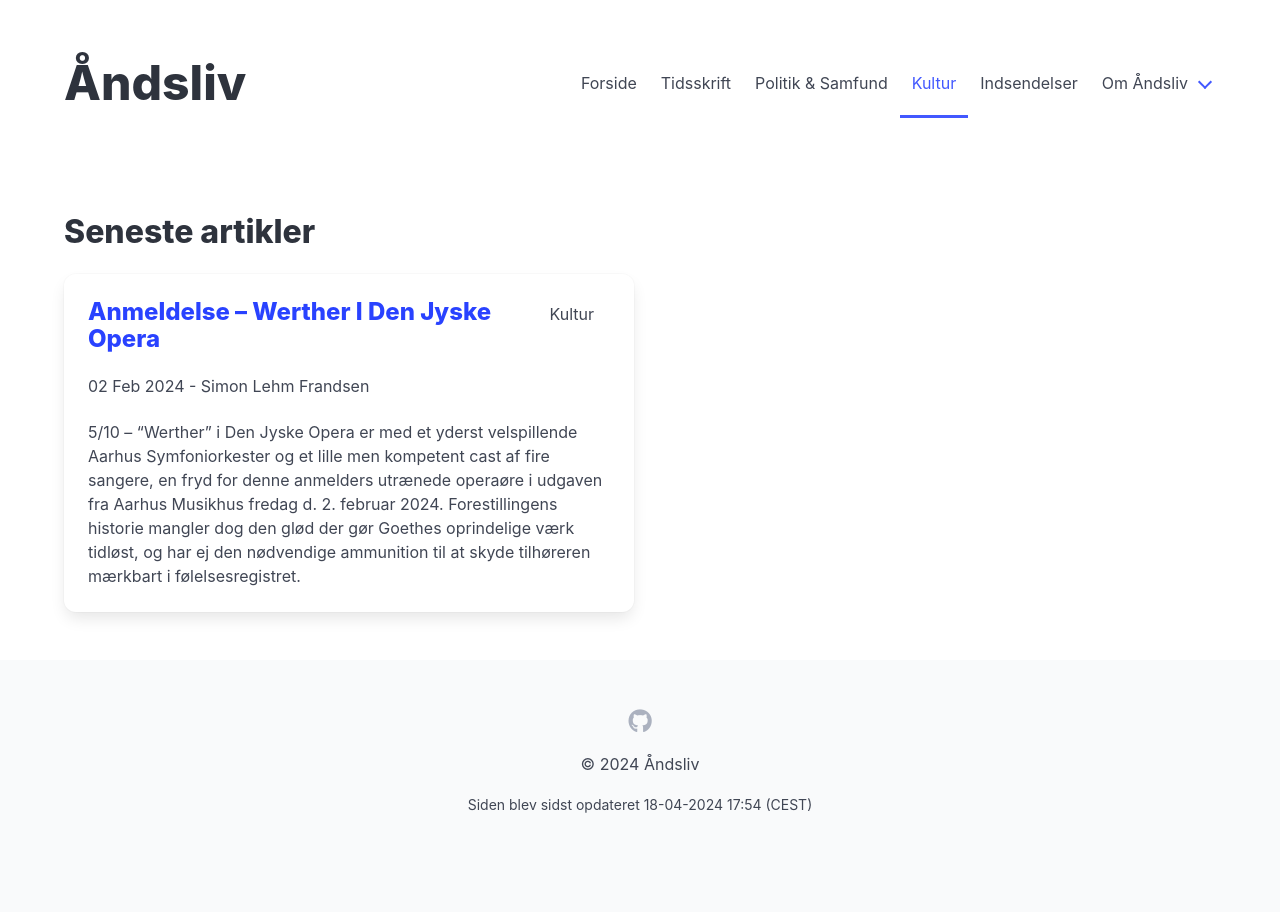
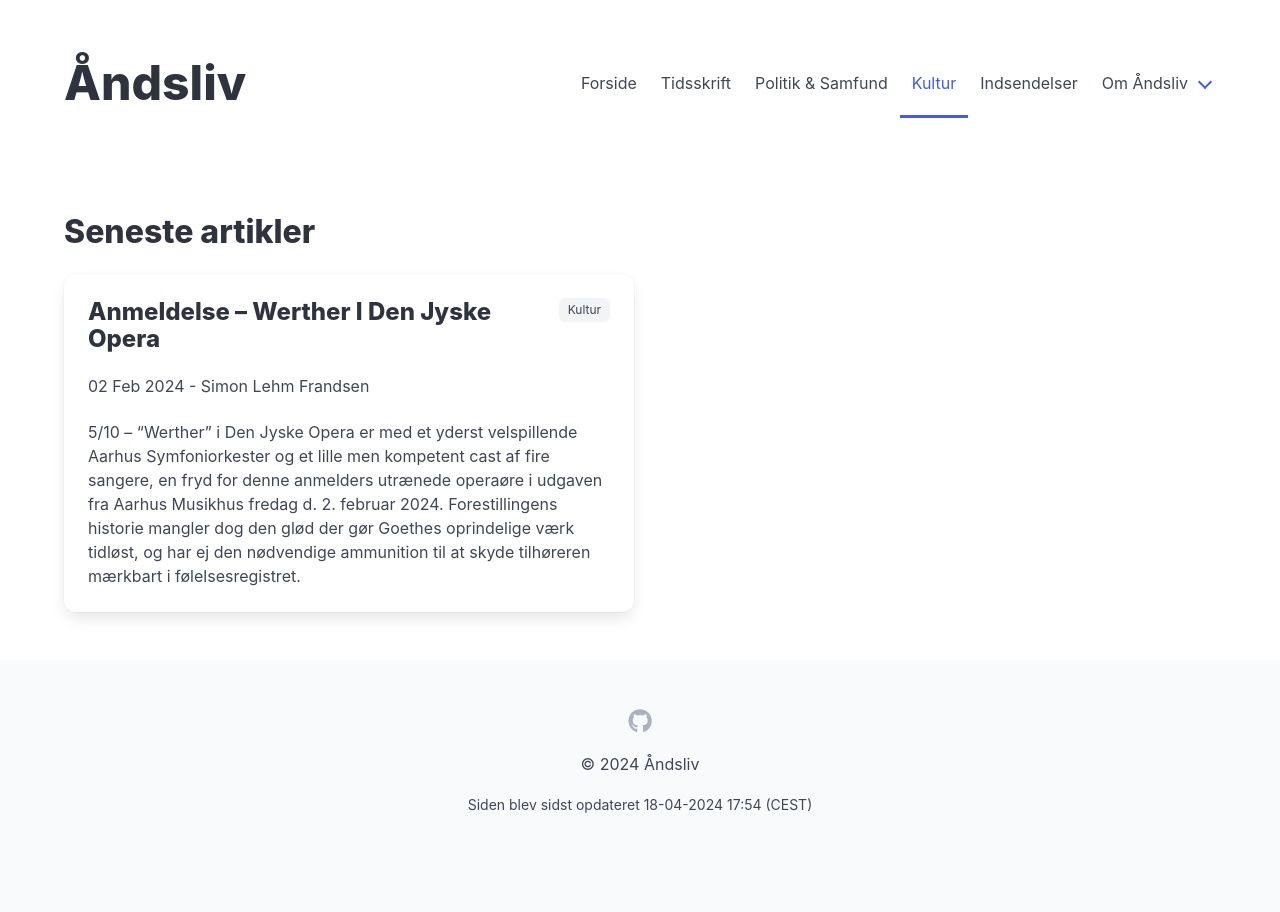
Before and after one commit to Aandsliv/aandsliv, a Jekyll site: the page built from src/kultur.html, in a window 1280 px wide. Built offline with Jekyll 4.4.1, drawn with Linux system fonts in a browser that asks for light colours.

Commit message:
feat: update subsection kultur

```diff
--- a/src/kultur.html
+++ b/src/kultur.html
@@ -4,17 +4,19 @@
 ---
 <h1 class="title">Seneste artikler</h1>
 <div class="block">
-    <div class="fixed-grid">
+    <div class="fixed-grid has-1-cols-mobile">
         <div class="grid">
             {% for post in site.posts %}
             {% if post.subsection == "kultur" %}
             <div class="cell">
+                <a href="{{ post.url | relative_url }}">
                     <div class="card">
                         <div class="card-content">
                             <div class="block">
-                            <a class="tag card-header-icon is-pulled-right">{{ post.subsection | capitalize }}</a>
-                            <p class="title is-spaced is-4"><a href="{{ post.url | relative_url }}">{{ post.title }}</a>
-                            </p>
+                                <span data-link="{{ post.subsection }}" class="tag is-pulled-right">
+                                    {{ post.subsection | capitalize }}
+                                </span>
+                                <p class="title is-spaced is-4">{{ post.title }}</p>
                                 <p class="subtitle is-6">
                                     {{ post.date | date_to_string }} - {{ post.author }}
                                 </p>
@@ -24,6 +26,7 @@
                             </div>
                         </div>
                     </div>
+                </a>
             </div>
             {% endif %}
             {% endfor %}
```
Lines whose indentation alone changed are shown as unchanged.
